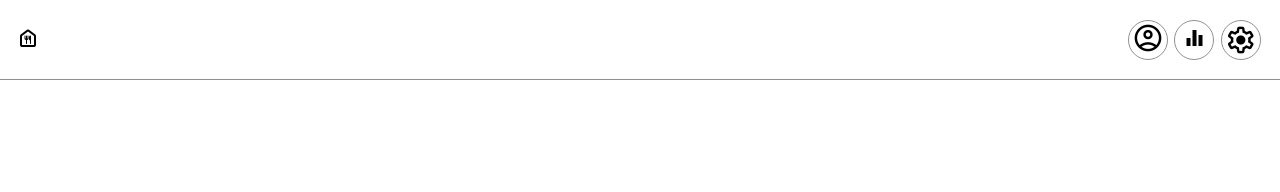
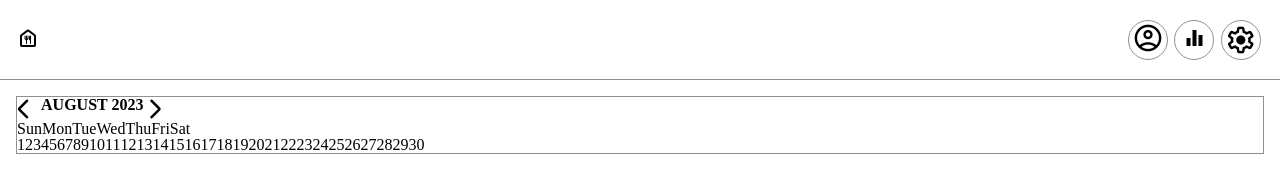
Before and after one commit to Galaxy-104/project1_WebService, a plain HTML site: page html/home.html in a window 1280 px wide. Drawn offline with nearby package versions, Linux system fonts and the light colour scheme.

Commit message:
home 이번달 달력 생성하기 구현 중

```diff
--- a/CSS/home.css
+++ b/CSS/home.css
@@ -1 +1,16 @@
 @import url(nav.css);
+
+main{
+    margin-top: 5rem;
+    padding: 1rem;
+}
+
+/* 캘린더 디자인 */
+main .calendar{
+    border: 1px solid #909090;
+    display: flex;
+    flex-direction: column;
+}
+main .calendar > div{
+    display: flex;
+}
--- a/CSS/nav.css
+++ b/CSS/nav.css
@@ -9,6 +9,7 @@ nav{
     align-items: center;
     border-bottom: 1px solid #909090;
     padding: .5rem 1rem;
+    top: 0;
 }
 
 /* 버튼 컨테이너 */
--- /dev/null
+++ b/JavaScript/home.js
@@ -0,0 +1,76 @@
+
+const calendar = document.querySelector('.calendar')
+const calendarHeader = calendar.querySelector('.calendar_header')
+const weeks = calendar.querySelector('.calendar_weekdays')
+const contents = calendar.querySelector('.calendar_contents')
+const calendarTitle = calendarHeader.querySelector('h2')
+
+const monthName = ["JANUARY", "FEBRUARY", "MARCH", "APRIL", "MAY", "JUNE", "JULY", "AUGUST", "SEPTEMBER", "OCTOBER", "NOVEMBER", "DECEMBER"];
+const dayOfWeek = ["Sunday", "Monday", "Tuesday", "Wednesday", "Thursday", "Friday", "Saturday"];
+
+const today = new Date()
+const thisYear = today.getFullYear()
+const thisMonth = today.getMonth() + 1
+
+const days = getDays()
+function getDays(){
+    let arr = []
+    for(let i = 1; i < getLastDate(thisYear, thisMonth); i++){
+        arr.push({ day: i, dayOfWeek: dayOfWeek[getDayOfWeek(thisYear, thisMonth, i)]})
+    }
+    return arr
+}
+
+function createCalendar(){
+    let index = 0
+    let isDay = false
+    calendarTitle.innerHTML = `
+    ${monthName[thisMonth - 1]} ${thisYear}`
+    createWeeks()
+    contents.innerHTML = ``
+    while(!isDay){
+        if(dayOfWeek[index] == days[0].dayOfWeek){
+            isDay = true
+        }else{
+            createBlank()
+            index++
+        }
+    }
+    for(let i = 0; i < 42 - index; i++){
+        if( i >= days.length){
+            createBlank()
+        }else{
+            const dateDiv = document.createElement('div')
+            dateDiv.innerHTML = `${days[i].day}`
+            contents.appendChild(dateDiv)
+        }
+    }
+
+
+}
+createCalendar()
+
+function createWeeks(){
+    weeks.innerHTML = ``
+    for(let i = 0; i < 7; i++){
+        const div = document.createElement('div')
+        div.innerHTML = `<div>${dayOfWeek[i].substring(0, 3)}</div>`
+        weeks.appendChild(div)
+    }
+}
+
+function getLastDate(year, month){
+    return new Date(year, month, 0).getDate()
+}
+
+function getDayOfWeek(year, month, day){
+    return new Date(year, month - 1, day).getDay()
+}
+
+function createBlank(){
+    const blank = document.createElement('div')
+    blank.className = 'blank'
+    contents.appendChild(blank)
+}
+
+console.log(days)
--- a/html/home.html
+++ b/html/home.html
@@ -8,12 +8,12 @@
     <link rel="stylesheet" href="https://fonts.googleapis.com/css2?family=Material+Symbols+Rounded:opsz,wght,FILL,GRAD@48,400,0,0" />
     <link rel="stylesheet" href="https://fonts.googleapis.com/css2?family=Material+Symbols+Outlined:opsz,wght,FILL,GRAD@20..48,100..700,0..1,-50..200" />
     <link rel="stylesheet" href="https://cdnjs.cloudflare.com/ajax/libs/font-awesome/6.4.0/css/all.min.css" integrity="sha512-iecdLmaskl7CVkqkXNQ/ZH/XLlvWZOJyj7Yy7tcenmpD1ypASozpmT/E0iPtmFIB46ZmdtAc9eNBvH0H/ZpiBw==" crossorigin="anonymous" referrerpolicy="no-referrer" />
+    <link href='https://fonts.googleapis.com/css?family=Lato' rel='stylesheet' type='text/css'>
     <link rel="stylesheet" href="../CSS/home.css">
 </head>
 <body>
     <!-- 네비게이션 바 -->
     <nav>
-
         <div class="logo">
             <a href="../index.html">
                 <span class="material-symbols-rounded">
@@ -31,7 +31,6 @@
                     </span>
                 </a>
             </div>
-
             <!-- 통계 버튼 -->
             <div class="stats">
                 <a href="">
@@ -73,6 +72,24 @@
                 </div>
             </div>
         </div>
+    </nav>
 
+    <!-- 메인 컨텐츠 -->
+    <main>
+        <div class="calendar">
+            <div class="calendar_header">
+                <span class="material-symbols-rounded">
+                    arrow_back_ios
+                </span>
+                <h2></h2>
+                <span class="material-symbols-rounded">
+                    arrow_forward_ios
+                </span>
+            </div>
+            <div class="calendar_weekdays"></div>
+            <div class="calendar_contents"></div>
+        </div>
+    </main>
+    <script src="../JavaScript/home.js"></script>
 </body>
 </html>
```
Lines whose indentation alone changed are shown as unchanged.
